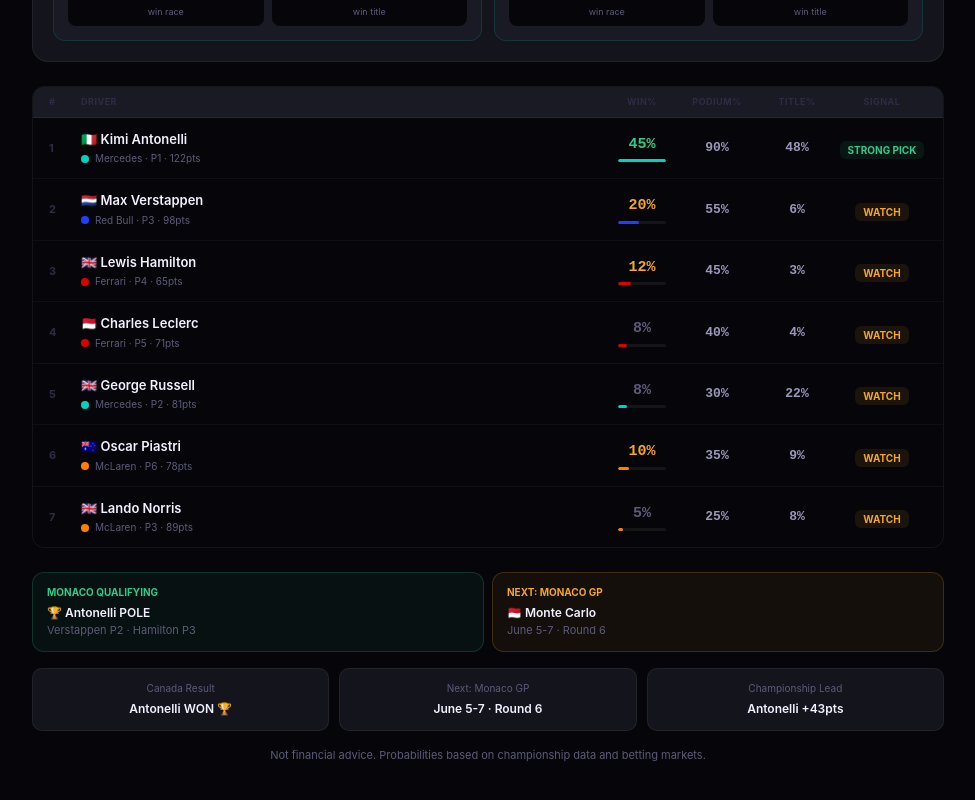
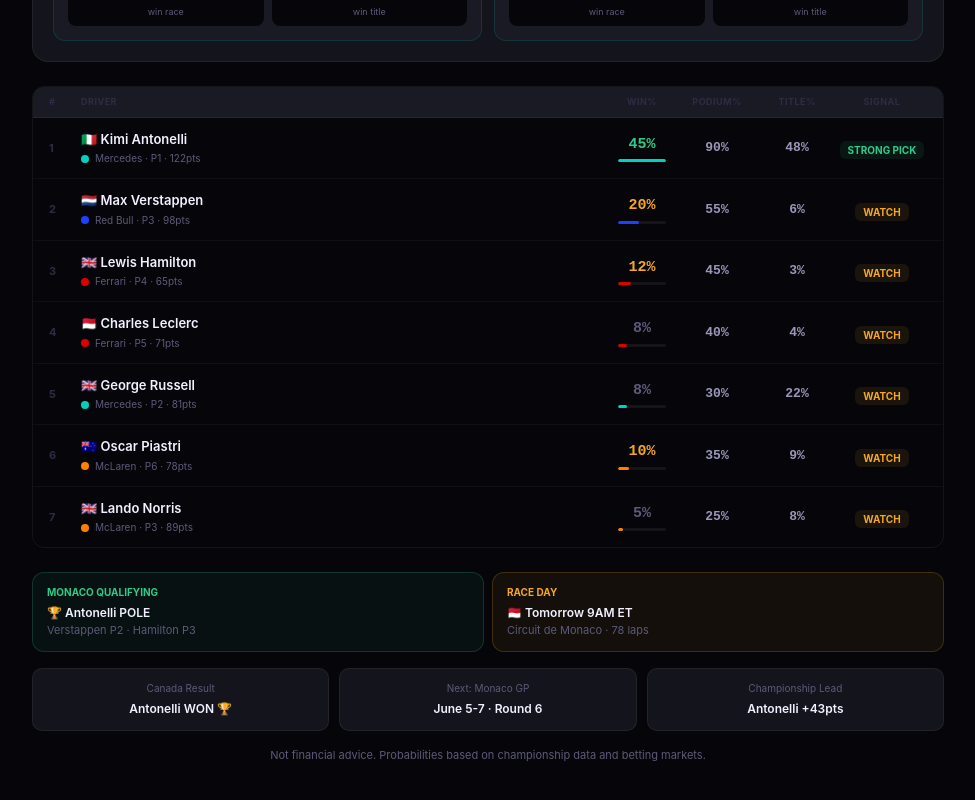
Before and after one commit to anujagadde18/tradedna, a Next.js app: page /f1 in a window 1280 px wide. Shown: the part 376-1176 px from the top of the page, without its empty margins (152-1127 px from the left). Built offline with nearby package versions, Linux system fonts and the light colour scheme.

Commit message:
fix: race day pill, Canada result, Verstappen position

```diff
--- a/app/f1/page.tsx
+++ b/app/f1/page.tsx
@@ -168,9 +168,9 @@ export default function F1Page() {
             <div style={{fontSize:11,color:C.t3}}>Verstappen P2 · Hamilton P3</div>
           </div>
           <div style={{background:'rgba(245,166,35,0.06)',border:'1px solid rgba(245,166,35,0.2)',borderRadius:12,padding:'12px 14px'}}>
-            <div style={{fontSize:10,color:C.amber,fontWeight:700,textTransform:'uppercase' as const,marginBottom:4}}>Next: Monaco GP</div>
-            <div style={{fontSize:12,fontWeight:600,color:C.t1}}>🇲🇨 Monte Carlo</div>
-            <div style={{fontSize:11,color:C.t3}}>June 5-7 · Round 6</div>
+            <div style={{fontSize:10,color:C.amber,fontWeight:700,textTransform:'uppercase' as const,marginBottom:4}}>Race Day</div>
+            <div style={{fontSize:12,fontWeight:600,color:C.t1}}>🇲🇨 Tomorrow 9AM ET</div>
+            <div style={{fontSize:11,color:C.t3}}>Circuit de Monaco · 78 laps</div>
           </div>
         </div>
 
```
